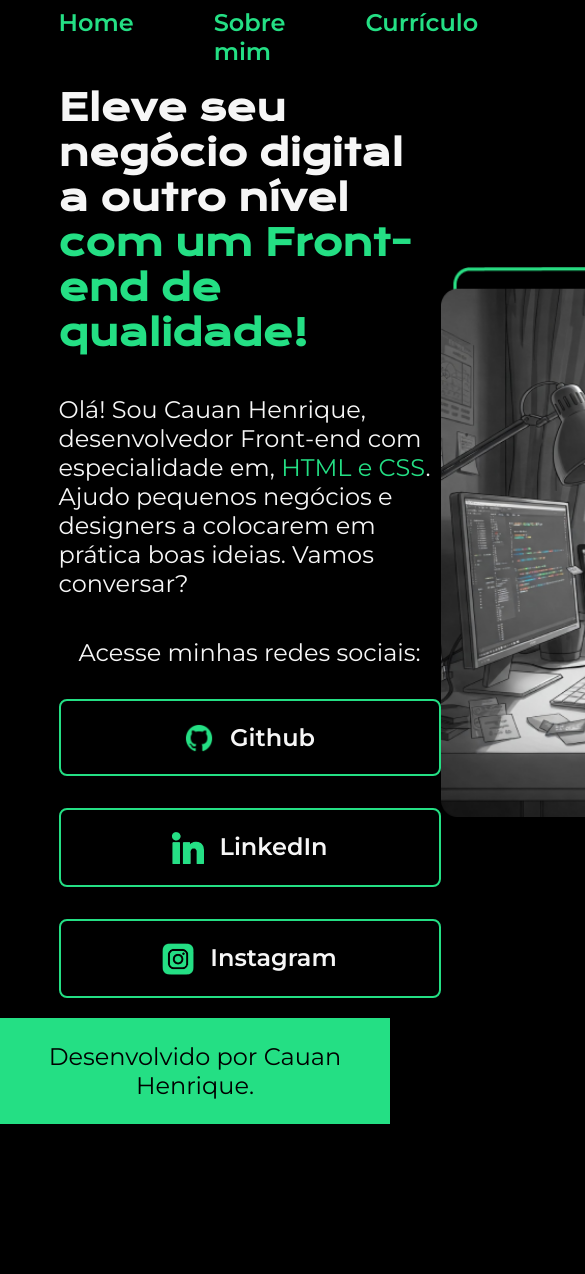
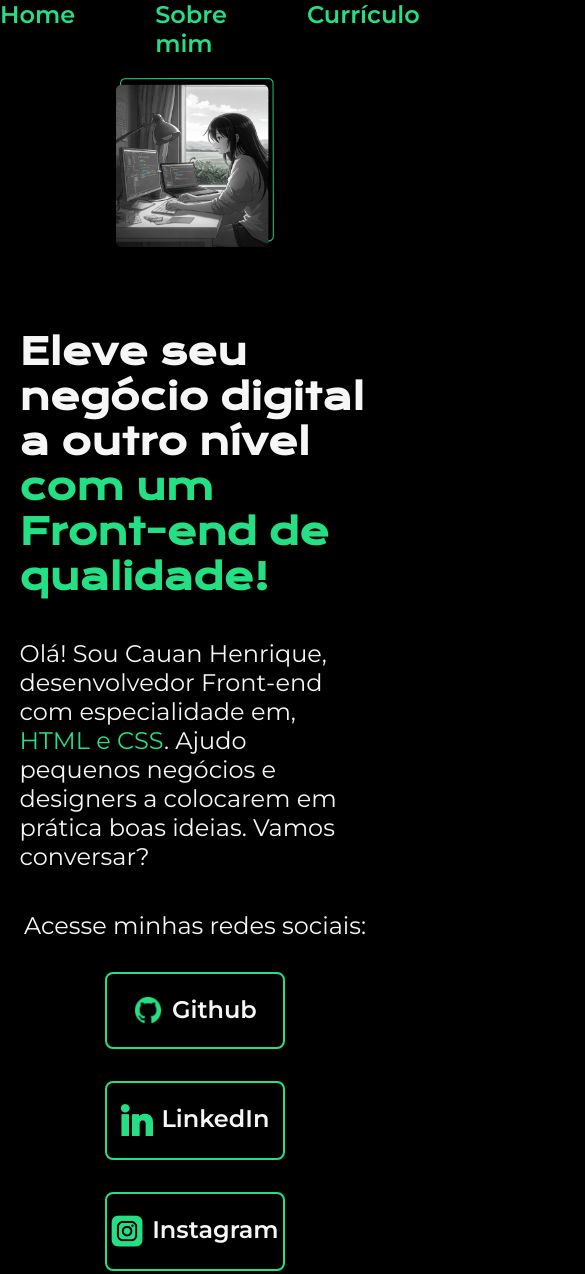
Before and after one commit to Cauan77/Curriculo, a plain HTML site: page index.html in a window 390 px wide. Shown: the top 1274 px of the page, 585 px wide, since content can reach past the window. Before the commit the page ends 1124 px from the top, so only its background shows below. Drawn offline with nearby package versions, Linux system fonts and the light colour scheme.

Commit message:
Deixando o projeto mais responsivo

```diff
--- a/index.html
+++ b/index.html
@@ -27,21 +27,21 @@
             <div class="apresentacao__links">
                 <h2 class="apresentacao__links__subtitulo">Acesse minhas redes sociais:</h2>
 
-                <a class="apresentacao__links__link__github" href="https://github.com/Cauan77">
+                <a class="apresentacao__links__github" href="https://github.com/Cauan77">
                     <img class="assets/apresentacao__links__imagem" src="./assets/Logo Github.png" alt="Logo do Github" width="30" height="30">
                     Github
                 </a>
-                <a class="apresentacao__links__link__linkedin" href="https://www.linkedin.com/in/cauan-henrique/">
+                <a class="apresentacao__links__linkedin" href="https://www.linkedin.com/in/cauan-henrique/">
                     <img class="apresentacao__links__imagem" src="./assets/Adobe Express - file (1).png" alt="Logo do LinkedIn">
                     LinkedIn
                 </a>
-                <a class="apresentacao__links__link__instagram" href="https://www.instagram.com/merc_i_stone/">
+                <a class="apresentacao__links__instagram" href="https://www.instagram.com/merc_i_stone/">
                     <img class="apresentacao__links__imagem" src="./assets/OIP-removebg-preview3-removebg-preview.png" alt="Logo do Instagram">
                     Instagram
                 </a>
             </div>
         </section>
-            <img class="imagem__principal" src="./assets/Imagem.png" alt="Foto de uma mulher programando (estilo anime)">
+            <img class="apresentacao__imagem" src="./assets/Imagem.png" alt="Foto de uma mulher programando (estilo anime)">
 
     </main>
 
--- a/styles/style.css
+++ b/styles/style.css
@@ -43,9 +43,10 @@ body {
     display: flex;
     align-items:center;
     justify-content: space-between;
+    gap: 82px;
 }
 .apresentacao__conteudo {
-    width: 580px;
+    width: 50%;
     display: flex;
     flex-direction: column;
     gap: 40px;
@@ -84,12 +85,12 @@ body {
     font-size: 1.5rem;
 }
 
-.apresentacao__links__link__github {
+.apresentacao__links__github {
     display: flex;
     justify-content:center;
-    gap: 16px;
+    gap: 5%;
     border: 2px solid var(--cor-terciaria);
-    width: 378px;
+    width: 50%;
     text-align: center;
     border-radius: 8px;
     font-size: 1.5rem;
@@ -100,12 +101,12 @@ body {
     font-family:var(--fonte-secundaria);
 }
 
-.apresentacao__links__link__linkedin {
+.apresentacao__links__linkedin {
     display: flex;
     justify-content:center;
-    gap: 16px;
+    gap: 5%;
     border: 2px solid var(--cor-terciaria);
-    width: 378px;
+    width: 50%;
     text-align: center;
     border-radius: 8px;
     font-size: 1.5rem;
@@ -116,12 +117,12 @@ body {
     font-family:var(--fonte-secundaria);
 }
 
-.apresentacao__links__link__instagram {
+.apresentacao__links__instagram {
     display: flex;
     justify-content:center;
-    gap: 16px;
+    gap: 5%;
     border: 2px solid var(--cor-terciaria);
-    width: 378px;
+    width: 50%;
     text-align: center;
     border-radius: 8px;
     font-size: 1.5rem;
@@ -149,9 +150,8 @@ body {
     height: 32px;
 }
 
-.imagem__principal {
-    width: 488px;
-    height: 550px;
+.apresentacao__imagem {
+    width: 45%;
 }
 
 .rodape {
@@ -185,3 +185,20 @@ body {
     color: var(--cor-secundaria);
     width: 574px;
 }
+
+@media (max-width: 1200px) {
+    .cabecalho {
+        padding: 0%;
+        display: flex;
+        justify-content: space-around;
+    }
+
+    .apresentacao {
+        padding: 5%;
+        flex-direction: column-reverse;
+    }
+
+    .apresentacao__conteudo {
+        width: auto;
+    }
+}
```
